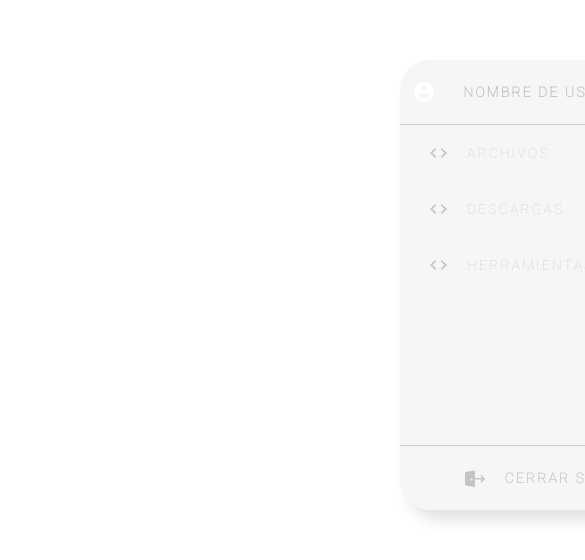
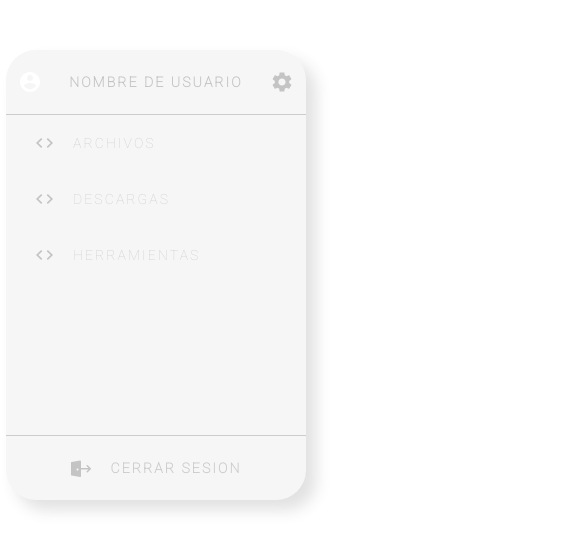
Before and after one commit to andreabdz/Componente-para-usuario, a plain HTML site: page index.html in a window 390 px wide. Shown: the top 560 px of the page, 585 px wide, since content can reach past the window. Drawn offline with Linux system fonts and the light colour scheme.

Commit message:
cambio responsivo

```diff
--- a/css/style.css
+++ b/css/style.css
@@ -21,10 +21,8 @@ html {
     background-color: #F6F6F6;
     width: 300px;
     height: 450px;
+    box-shadow: 10px 10px 15px rgba(51, 51, 51, 0.15);
     border-radius: 30px;
-    margin-top: 60px;
-    margin-left: 400px;
-    box-shadow: 10px 10px 15px rgba(51, 51, 51, 0.15);
 }
 
 .usuario {
@@ -81,95 +79,10 @@ html {
     font-size: 14px;
 }
 
+@media screen and (min-width: 300px){
 
-/* h1, h2 {
-    position: relative;
-    text-align: center;
-    font-family: 'Roboto', sans-serif;
-    font-weight: 400;
-    font-size: 14px;
-    color: #C4C4C4;
-    font-style: normal;
-    letter-spacing: 0.15em;
-    text-transform: uppercase;
-    margin-top: 20px;
+    .caja-principal {
+        margin-top: 50px;
+        margin-left: 6px;
+    }
 }
-h1 {
-    top: 6px;
-    left: 66px;
-}
-h2 {
-left: 80px;
-margin-top: 400px;
-} */
-
-/* .img_usuario {
-    position: absolute;
-    color: #C4C4C4;
-    top: 30px;
-
-}
-.img_circulo_fondo_usuario {
-    position: absolute;
-    width: 37px;
-    height: 37px;
-    left: 17px;
-    top: 1em;
-}
-.img_tuerca {
-    position: absolute;
-    left: 255px;
-    top: 1.6em;
-}
-.img_herramienta {
-    position: absolute;
-    top: 240px;
-    left: 36px;
-    color: #C4C4C4;
-}
-.img_flechas {
-    position: absolute;
-    top: 130px;
-    left: 36px;
-}
-.img_descargas {
-    position: relative;
-    top: 190px;
-    left: 36px;
-}
-.img_cerrar_sesion {
-    position: absolute;
-    top: 400px;
-    left: 36px;
-} */
-
-/* .linea_principal {
-    border-top: 1.7px solid #CCCCCC;
-    height: 2px;
-    max-width: 400px;
-    padding: 0;
-    margin: 60px auto 0 auto;
-}
-.linea_ultima {
-    position: absolute;
-    border-top: 1.7px solid #CCCCCC;
-    position: absolute;
-    width: 315px;
-    height: 1px;
-    top: 380px;
-} */
-/* a {
-    text-decoration: none;
-    color: #C4C4C4
-}
-.nav {
-    text-align: left;
-    position: relative;
-    list-style: none;
-    margin-top: 50px;
-    left: 70px;
-}
-.descarga,
-.herramienta {
-margin-top: 40px;
-} */
```
